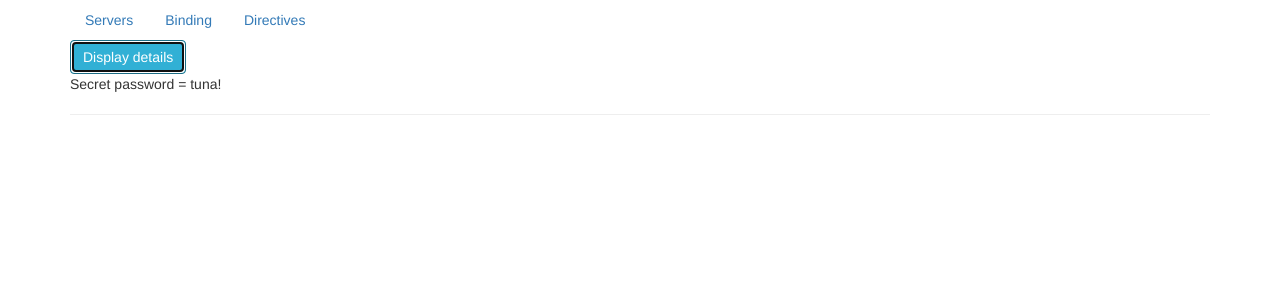
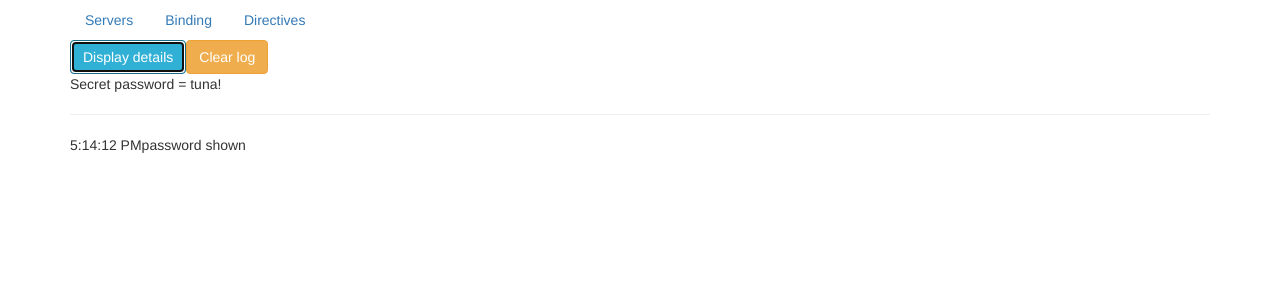
Before and after one commit to VladShylep/Trainig, an Angular app: page /directives in a window 1280 px wide. Both pictures are taken after a click on the button "Display details". Shown: the top 300 px of the page. Built offline with nearby package versions, Linux system fonts and the light colour scheme.

Commit message:
commit for new branch

```diff
--- a/src/app/tasks/components/directives/directives.component.html
+++ b/src/app/tasks/components/directives/directives.component.html
@@ -1,4 +1,8 @@
 <button type="button" class="btn btn-info" (click)="onClick()">Display details</button>
-<p *ngIf="buttonClicked">{{ password }}</p>
+<button type="button" class="btn btn-warning" (click)="clearLog()">Clear log</button>
+<p *ngIf="isContentShown">{{ password }}</p>
 <hr>
-<p>{{ clicks }}</p>
+<div *ngFor="let el of clicks"><div>
+    <span>{{el.time | date: 'mediumTime'}}</span>
+    <span>{{ el.log}}</span>
+</div></div>
--- a/src/app/tasks/components/directives/directives.component.ts
+++ b/src/app/tasks/components/directives/directives.component.ts
@@ -8,7 +8,7 @@ import { Component, OnInit } from '@angular/core';
 })
 export class DirectivesComponent implements OnInit {
   password = 'Secret password = tuna!';
-  buttonClicked = false;
+  isContentShown: boolean = false;
   clicks = [];
 
 
@@ -18,8 +18,12 @@ export class DirectivesComponent implements OnInit {
   ngOnInit(): void {
   }
   onClick() {
-    this.buttonClicked = true;
-    this.clicks.length += 1;
+    this.isContentShown = !this.isContentShown;
+    this.clicks.push({time: new Date(), log: this.isContentShown ? 'password shown' : 'password hidden'});
+    console.log(this.clicks.length);
+  }
+  clearLog(){
+    this.clicks = [];
   }
 
 }
```
